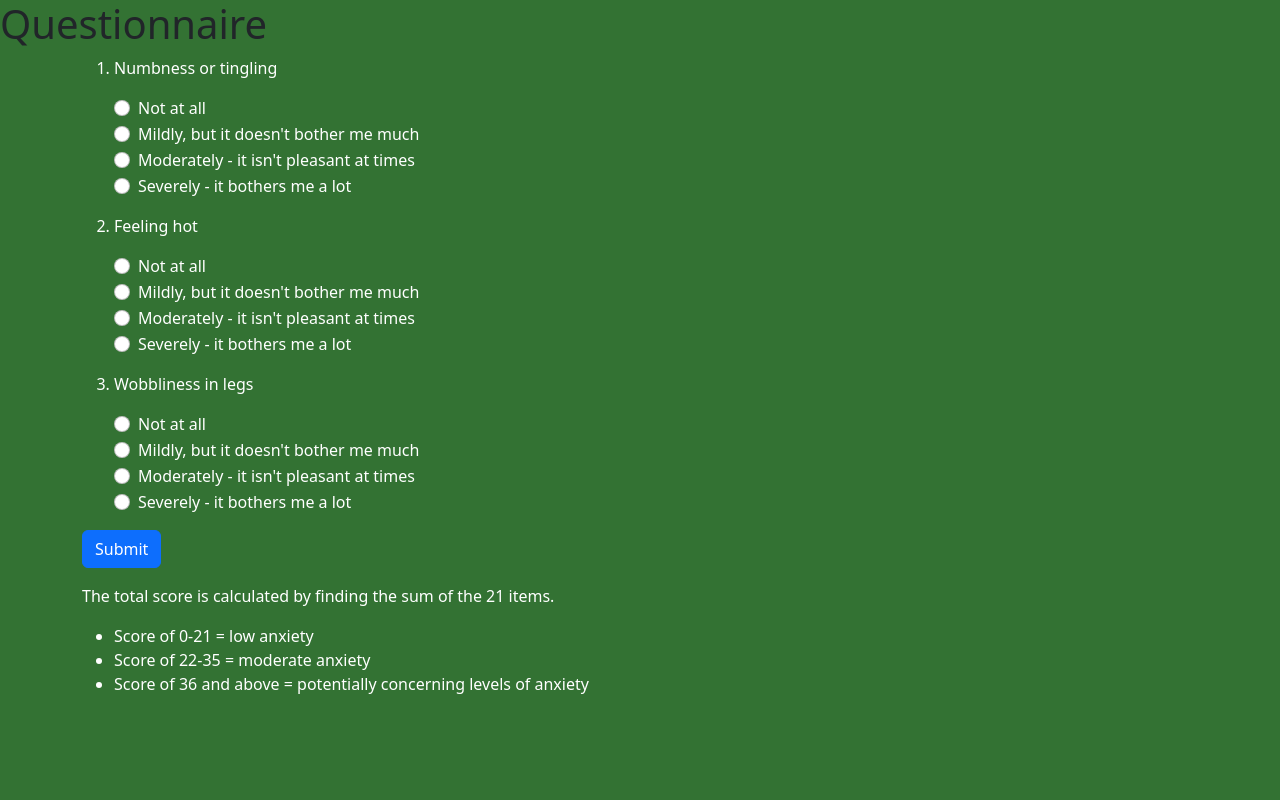
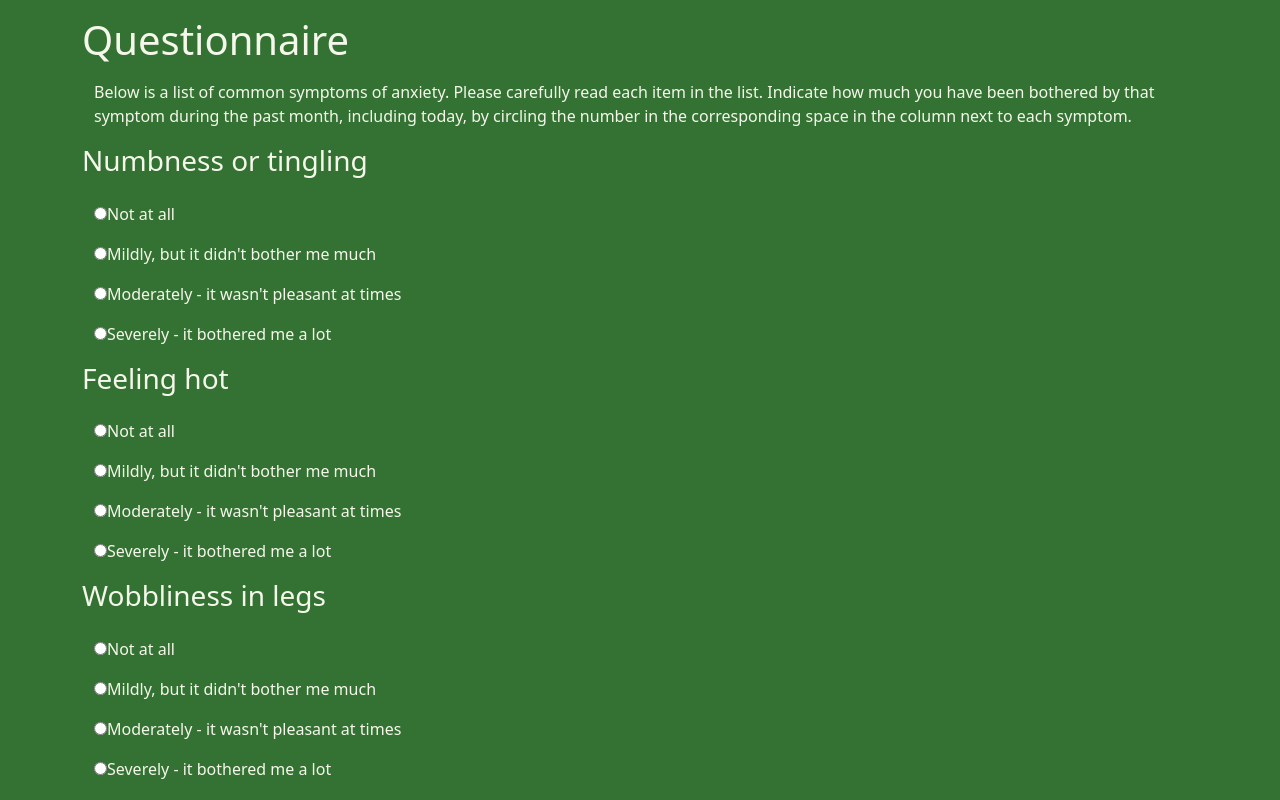
Before and after one commit to TechLabs-Ruhr/clear-your-mind, a React (Create React App) app in the folder clear-your-mind/: page /questionnaire in a window 1280 px wide. Shown: the top 800 px of the page. Built offline with nearby package versions, Linux system fonts and the light colour scheme.

Commit message:
Questions populated with dummy data. Submit button logs answers to console.

```diff
--- a/clear-your-mind/src/components/Questionnaire.js
+++ b/clear-your-mind/src/components/Questionnaire.js
@@ -1,63 +1,56 @@
-import React from 'react';
+import React, {useState} from 'react';
+import Row from 'react-bootstrap/Row';
 import Button from 'react-bootstrap/Button';
-import Form from 'react-bootstrap/Form';
+import {questions, survey} from './dummy';
+
+const options = ["Not at all", "Mildly, but it didn't bother me much", "Moderately - it wasn't pleasant at times", "Severely - it bothered me a lot"]
 
 export function Questionnaire() {
+    const [answers, setAnswers] = useState([]);
+
+    function handleSubmit(event) {
+        event.preventDefault();
+        console.log("Survey answers:", answers);
+      }
+
+    function handleOptionChange(questionIndex, optionIndex) {
+        const newAnswers = [...answers];
+        newAnswers[questionIndex] = optionIndex;
+        setAnswers(newAnswers);
+    }
+
     return (<>
-    <div>
+    <div  className="container mt-3" style={{color:"#F6F7EB"}}>
         <h1>Questionnaire</h1>
+
+    <div className="container mt-3">
+        <p>{survey[0].instructions}</p>
     </div>
 
-    <div className="container">
-        <Form style={{color:"white"}}>
-            <ol>
-                <li><p>Numbness or tingling</p></li>
-                    <Form.Group className="mb-3">
-                        <Form.Check type="radio" id="0"
-                        name = "q1" label="Not at all"/>
-                        <Form.Check type="radio" id="1"
-                        name = "q1" label="Mildly, but it doesn't bother me much"/>
-                        <Form.Check type="radio" id="2"
-                        name = "q1" label="Moderately - it isn't pleasant at times"/>
-                        <Form.Check type="radio" id="3"
-                        name = "q1" label="Severely - it bothers me a lot"/>
-                    </Form.Group>
-                <li><p>Feeling hot</p></li>
-                    <Form.Group className="mb-3">
-                        <Form.Check type="radio" id="0"
-                        name = "q2" label="Not at all"/>
-                        <Form.Check type="radio" id="1"
-                        name = "q2" label="Mildly, but it doesn't bother me much"/>
-                        <Form.Check type="radio" id="2"
-                        name = "q2" label="Moderately - it isn't pleasant at times"/>
-                        <Form.Check type="radio" id="3"
-                        name = "q2" label="Severely - it bothers me a lot"/>
-                    </Form.Group>
-                <li><p>Wobbliness in legs</p></li>
-                    <Form.Group className="mb-3">
-                        <Form.Check type="radio" id="0"
-                        name = "q3" label="Not at all"/>
-                        <Form.Check type="radio" id="1"
-                        name = "q3" label="Mildly, but it doesn't bother me much"/>
-                        <Form.Check type="radio" id="2"
-                        name = "q3" label="Moderately - it isn't pleasant at times"/>
-                        <Form.Check type="radio" id="3"
-                        name = "q3" label="Severely - it bothers me a lot"/>
-                    </Form.Group>
-            </ol>
+    <form onSubmit={handleSubmit}>
+      {questions.map((question, questionIndex) => (
+        <Row className='mb-3'>
+        <div key={questionIndex}>
+          <h3>{question.question}</h3>
+          {options.map((option, optionIndex) => (
+            <label className="container mt-3" key={optionIndex}>
+              <input
+                type="radio"
+                name={`question-${questionIndex}`}
+                value={option}
+                checked={answers[questionIndex] === optionIndex}
+                onChange={() => handleOptionChange(questionIndex, optionIndex)}
+              />
+              {option}
+            </label>
+          ))}
+        </div>
+        </Row>
+      ))}
+      <Button variant="primary" type="submit">Submit</Button>
+    </form>
 
-            <Button variant="primary" type="submit">
-                Submit
-            </Button>
-        </Form>
     </div>
-    <div  className="container mt-3" style={{color:"white"}}>
-        <p>The total score is calculated by finding the sum of the 21 items.</p>
-        <ul>
-            <li>Score of 0-21 = low anxiety</li>
-            <li>Score of 22-35 = moderate anxiety</li>
-            <li>Score of 36 and above = potentially concerning levels of anxiety</li>
-        </ul>
-    </div>
+
     </> );
 }
--- /dev/null
+++ b/clear-your-mind/src/components/dummy.js
@@ -0,0 +1,42 @@
+export const questions = [
+    {
+        QID: 1,
+        questionID: 1,
+        question: "Numbness or tingling"
+    },
+    {
+        QID: 1,
+        questionID: 2,
+        question: "Feeling hot"
+    },
+    {
+        QID: 1,
+        questionID: 3,
+        question: "Wobbliness in legs"
+    },
+    {
+        QID: 1,
+        questionID: 4,
+        question: "Unable to relax"
+    },
+    {
+        QID: 1,
+        questionID: 5,
+        question: "Fear of worst happening"
+    },
+    {
+        QID: 1,
+        questionID: 6,
+        question: "Dizzy of lightheaded"
+    },
+
+]
+
+export const survey = [
+    {
+    SurveyID: 1,
+    title: "Beck Anxiety Inventory",
+    instructions: "Below is a list of common symptoms of anxiety. Please carefully read each item in the list. Indicate how much you have been bothered by that symptom during the past month, including today, by circling the number in the corresponding space in the column next to each symptom.",
+    numberofQuestions: 8,
+    }
+]
```
